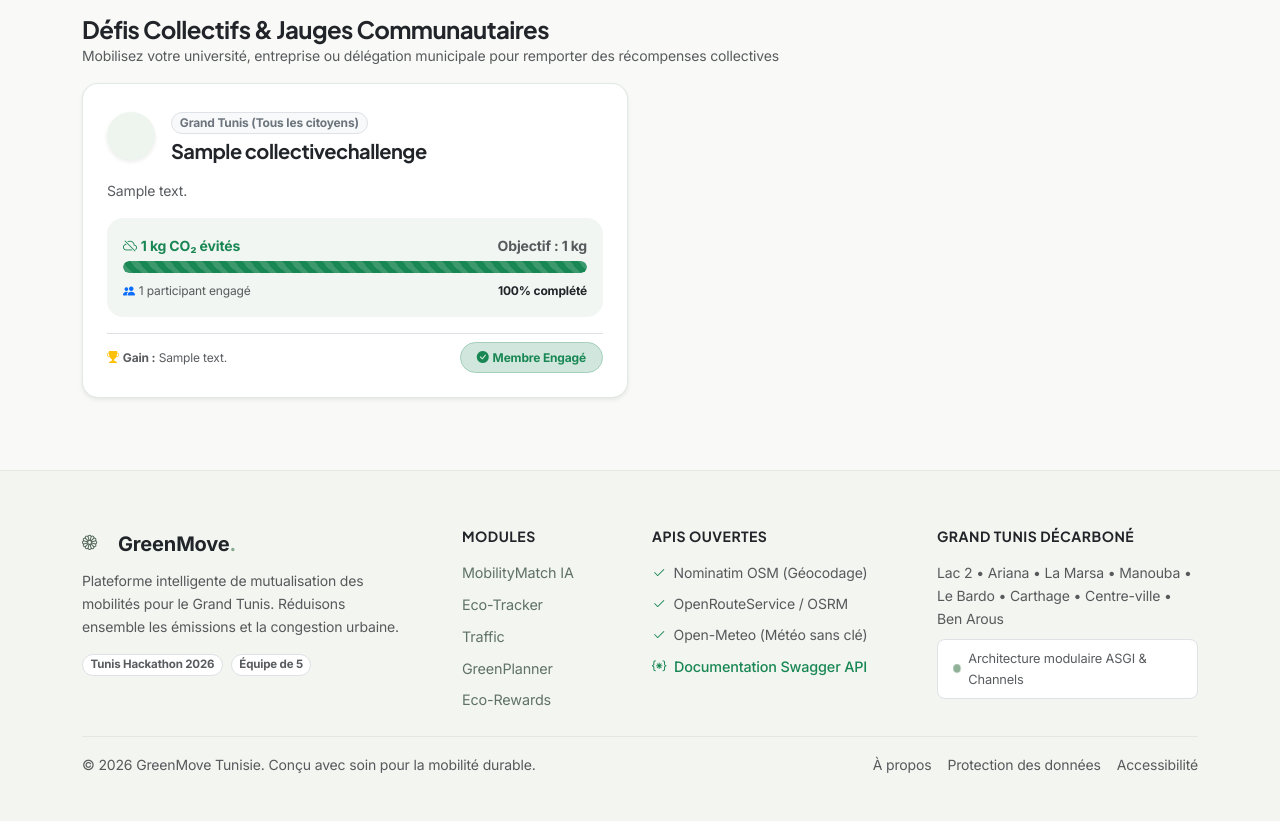
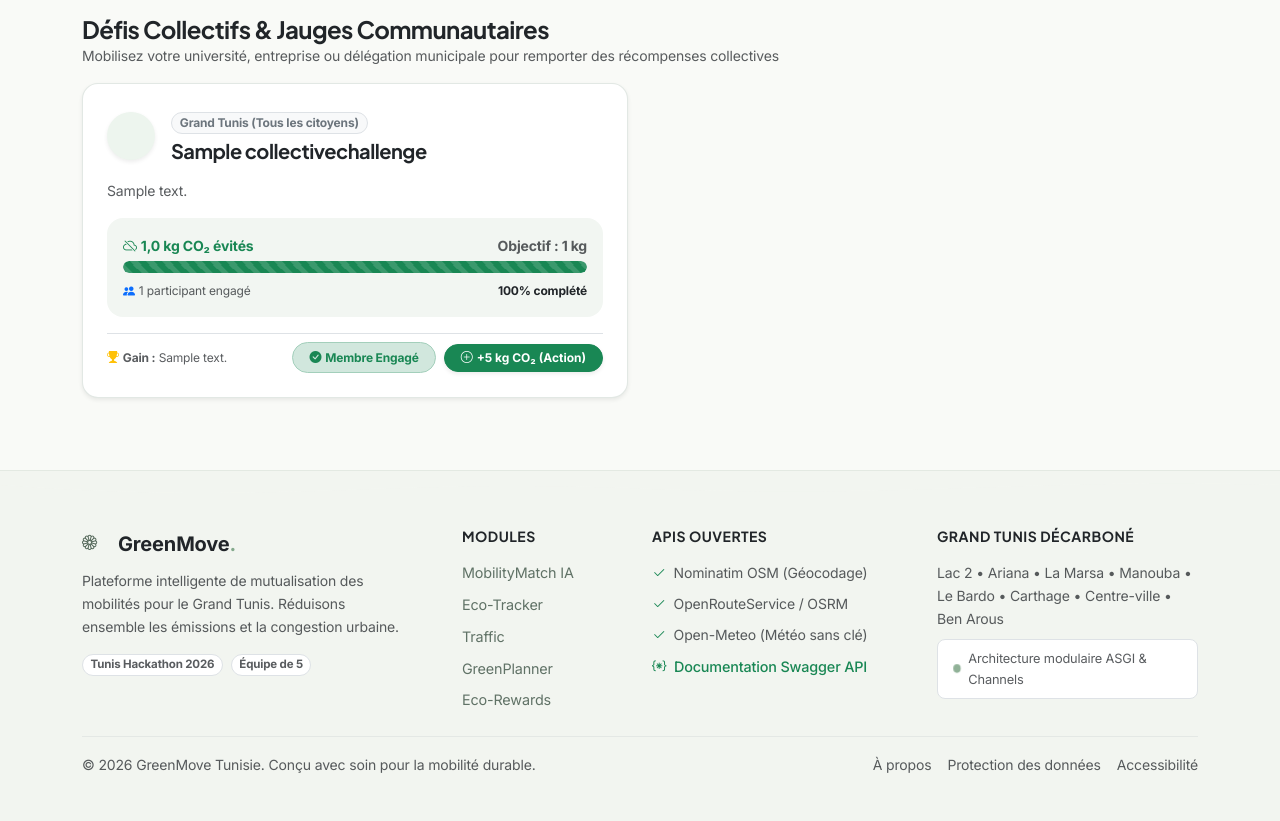
Before and after one commit to DinaMechergui/GreenMove, a Django app: page /rewards/challenges/ in a window 1280 px wide. Shown: the part 717-1538 px from the top of the page. Run offline with Django 5.2, Linux system fonts and the light colour scheme; a user stored in the database is signed in; tables that the repository leaves empty hold one stand-in row (values such as "Sample post"); grey boxes marked "Sample" are stand-in pictures; some libraries are stand-ins or nearby versions.

Commit message:
feat(rewards): add direct eco-action CO2 contribution button and fix collective gauge progression

```diff
--- a/rewards/consumers.py
+++ b/rewards/consumers.py
@@ -55,7 +55,7 @@ class LeaderboardConsumer(AsyncWebsocketConsumer):
     @database_sync_to_async
     def get_top_leaderboard(self, category: str = 'global', filter_val: str = ''):
         from accounts.models import CustomUser
-        from ..models import UserGamificationProfile
+        from rewards.models import UserGamificationProfile
 
         qs = CustomUser.objects.filter(is_active=True).select_related('gamification_profile')
 
--- a/rewards/urls.py
+++ b/rewards/urls.py
@@ -19,6 +19,7 @@ urlpatterns = [
     path('challenges/claim/<int:challenge_id>/', views.claim_challenge_reward, name='claim_challenge'),
     path('challenges/refresh/', views.refresh_personalized_challenges, name='refresh_challenges'),
     path('challenges/join/<int:challenge_id>/', views.join_collective_challenge, name='join_collective'),
+    path('challenges/contribute/<int:challenge_id>/', views.contribute_to_collective_challenge, name='contribute_collective'),
 
     # Boutique Récompenses & Coupons
     path('catalog/', views.rewards_catalog, name='catalog'),
--- a/rewards/views.py
+++ b/rewards/views.py
@@ -37,6 +37,8 @@ from .services.co2_calculator import (
     award_ride_eco_points,
     get_or_create_gamification_profile,
     broadcast_leaderboard_update,
+    update_user_challenges_progress,
+    check_and_award_badges,
 )
 from .services.kmeans_profiler import (
     profile_user_with_kmeans,
@@ -253,7 +255,43 @@ def join_collective_challenge(request, challenge_id):
     """Permet à l'utilisateur de s'engager dans un défi collectif."""
     col = get_object_or_404(CollectiveChallenge, id=challenge_id, is_active=True)
     col.participants.add(request.user)
-    messages.success(request, _(f"Vous avez rejoint le défi collectif '{col.title}' ! Chaque trajet comptera pour l'équipe."))
+    messages.success(request, _(f"Vous avez rejoint le défi collectif '{col.title}' ! Vous pouvez maintenant valider vos trajets pour faire grimper la jauge."))
+    return redirect('rewards:challenges')
+
+
+@login_required
+def contribute_to_collective_challenge(request, challenge_id):
+    """Permet à un membre engagé d'enregistrer une action écologique et de faire grimper la jauge de CO₂ du défi."""
+    col = get_object_or_404(CollectiveChallenge, id=challenge_id, is_active=True)
+    if request.user not in col.participants.all():
+        col.participants.add(request.user)
+
+    co2_amount = 5.0  # 5 kg de CO2 économisés pour une action verte
+    col.current_co2_kg = round(col.current_co2_kg + co2_amount, 2)
+    col.save(update_fields=['current_co2_kg'])
+
+    profile = get_or_create_gamification_profile(request.user)
+    profile.total_co2_saved_kg = round(profile.total_co2_saved_kg + co2_amount, 2)
+    profile.monthly_co2_saved_kg = round(profile.monthly_co2_saved_kg + co2_amount, 2)
+    profile.save(update_fields=['total_co2_saved_kg', 'monthly_co2_saved_kg'])
+
+    points_earned = 50
+    request.user.eco_points += points_earned
+    request.user.save(update_fields=['eco_points'])
+
+    EcoTransaction.objects.create(
+        user=request.user,
+        points=points_earned,
+        co2_saved_kg=co2_amount,
+        transaction_type=EcoTransaction.TransactionTypeChoices.CHALLENGE_REWARD,
+        description=f"Action éco validée pour le défi collectif '{col.title}'"
+    )
+
+    update_user_challenges_progress(request.user, co2_added=co2_amount, rides_added=1)
+    check_and_award_badges(request.user)
+    broadcast_leaderboard_update()
+
+    messages.success(request, _(f"🌱 Bravo ! Vous avez contribué +{co2_amount} kg de CO₂ et gagné +{points_earned} EcoPoints pour le défi '{col.title}' !"))
     return redirect('rewards:challenges')
 
 
--- a/templates/rewards/challenges.html
+++ b/templates/rewards/challenges.html
@@ -102,7 +102,7 @@
               <!-- Jauge Communautaire Animée -->
               <div class="p-3 rounded-4 mb-3" style="background: var(--gm-surface-muted);">
                 <div class="d-flex justify-content-between small fw-bold mb-1">
-                  <span class="text-success"><i class="bi bi-cloud-slash me-1"></i>{{ col.current_co2_kg|floatformat:0 }} kg CO₂ évités</span>
+                  <span class="text-success"><i class="bi bi-cloud-slash me-1"></i>{{ col.current_co2_kg|floatformat:1 }} kg CO₂ évités</span>
                   <span class="text-muted">Objectif : {{ col.target_co2_kg|floatformat:0 }} kg</span>
                 </div>
                 <div class="progress rounded-pill mb-2" style="height: 12px;">
@@ -120,9 +120,17 @@
                 </div>
 
                 {% if request.user in col.participants.all %}
-                  <span class="badge bg-success-subtle text-success border border-success-subtle rounded-pill px-3 py-2 small">
-                    <i class="bi bi-check-circle-fill me-1"></i>{% trans "Membre Engagé" %}
-                  </span>
+                  <div class="d-flex align-items-center gap-2 flex-wrap">
+                    <span class="badge bg-success-subtle text-success border border-success-subtle rounded-pill px-3 py-2 small">
+                      <i class="bi bi-check-circle-fill me-1"></i>{% trans "Membre Engagé" %}
+                    </span>
+                    <form action="{% url 'rewards:contribute_collective' col.id %}" method="post" class="d-inline">
+                      {% csrf_token %}
+                      <button type="submit" class="btn btn-sm btn-success rounded-pill px-3 shadow-sm py-1 fw-bold" style="font-size: 0.75rem;" title="Enregistrer une action éco (marche, vélo, covoiturage)">
+                        <i class="bi bi-plus-circle me-1"></i>{% trans "+5 kg CO₂ (Action)" %}
+                      </button>
+                    </form>
+                  </div>
                 {% else %}
                   <form action="{% url 'rewards:join_collective' col.id %}" method="post">
                     {% csrf_token %}
```
Also changed, not shown: rewards/tests.py (+16 -0 lines).
